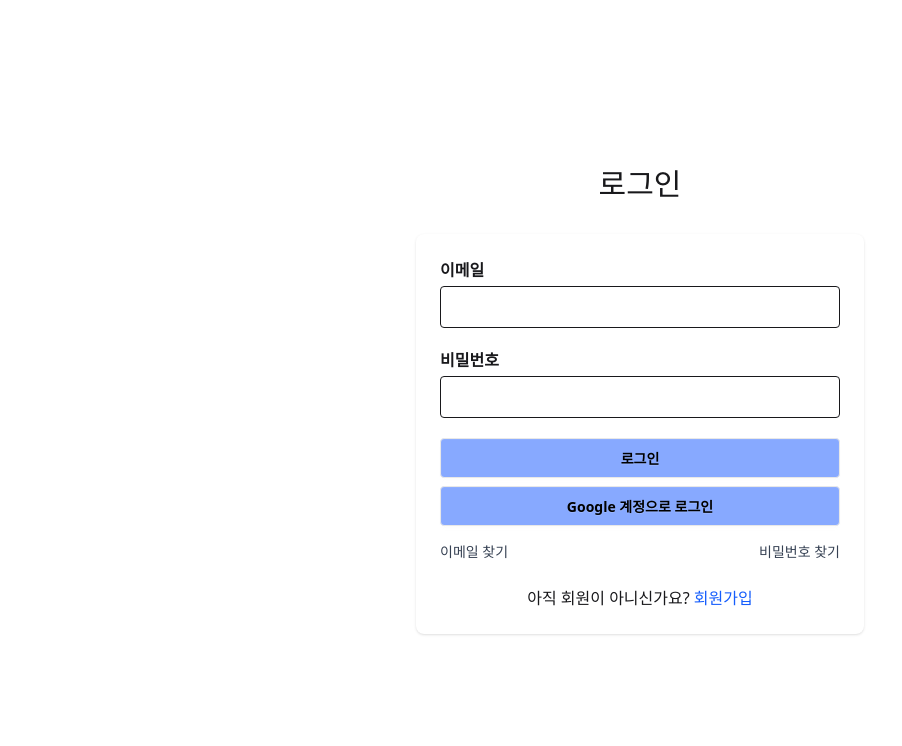
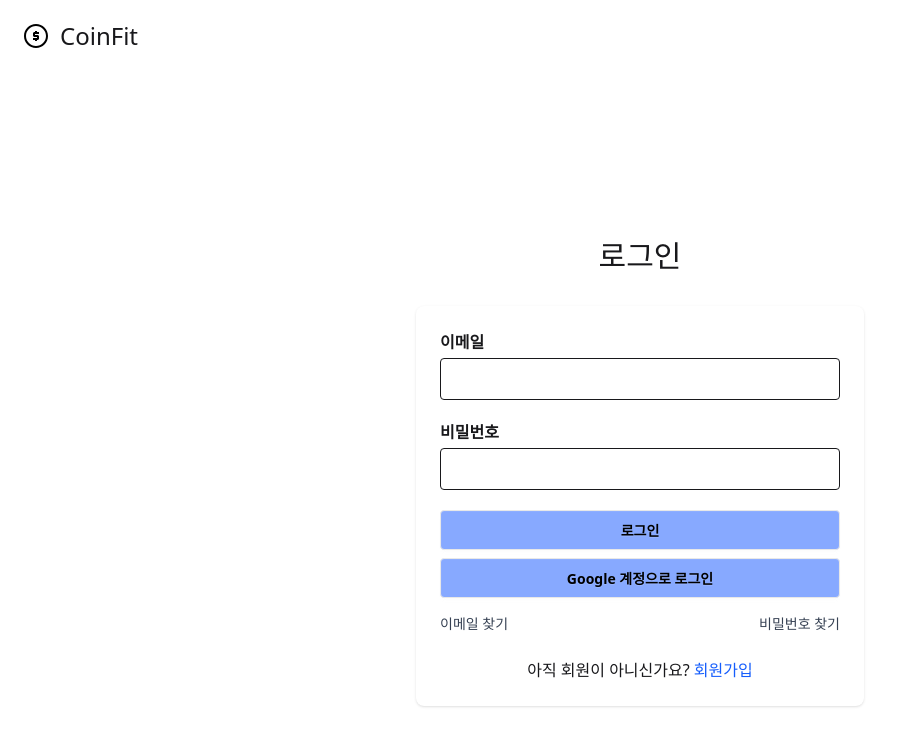
Before and after one commit to catisverycute/coinfit-project, a React (Vite) app: page /login in a window 1280 px wide. Shown: the top 746 px of the page, without its empty margins (0-902 px from the left). Built offline with nearby package versions, Linux system fonts and the light colour scheme.

Commit message:
chore: header 주석 제거

```diff
--- a/src/router/Router.tsx
+++ b/src/router/Router.tsx
@@ -16,7 +16,7 @@ import MenuPage from '../pages/menu/MenuPage';
 import RemitSuccessPage from '../pages/transfer/RemitSuccessPage';
 import BudgetSettingPage from '../pages/setting/BudgetSettingPage';
 import ExpenseButton from '../pages/analysis/ExpenseButton';
-// import Header from '../components/common/Header';
+import Header from '../components/common/Header';
 
 const Router = () => {
   const location = useLocation();
@@ -31,7 +31,7 @@ const Router = () => {
 
   return (
     <>
-      {/* <Header /> */}
+      <Header />
       <Routes>
         <Route path="/login" element={<LoginPage />} />
         <Route path="/reset-password" element={<ResetPasswordPage />} />
```
